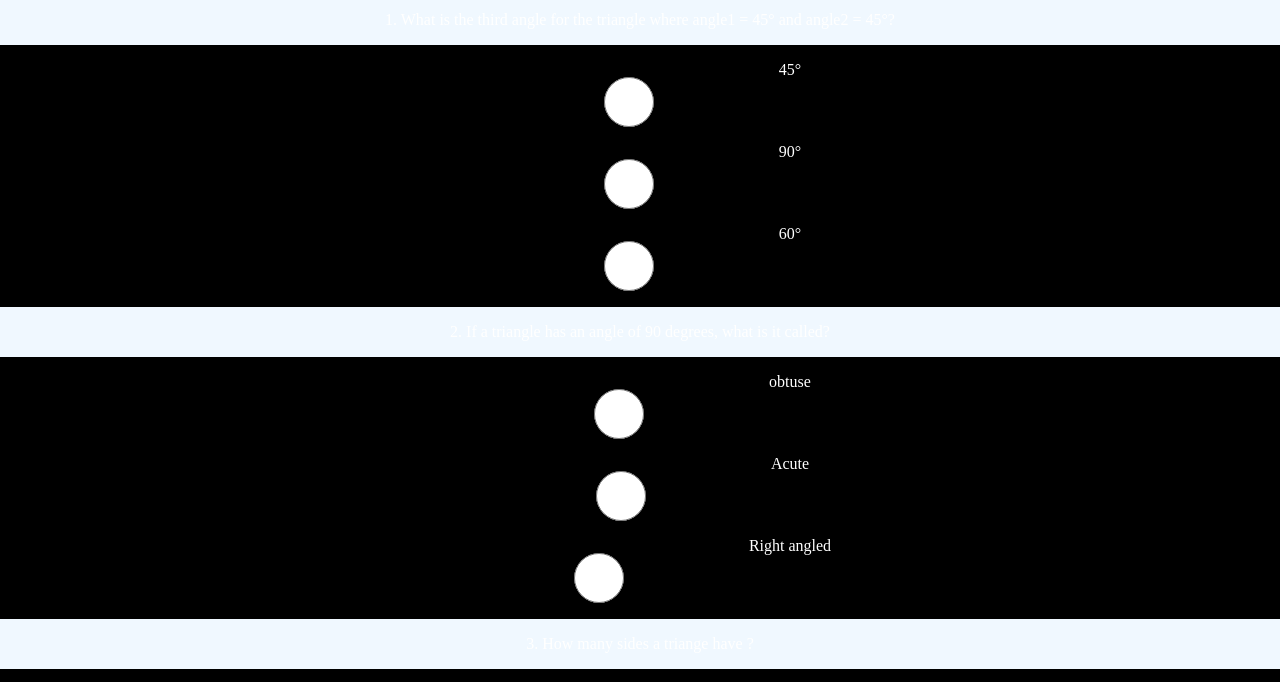
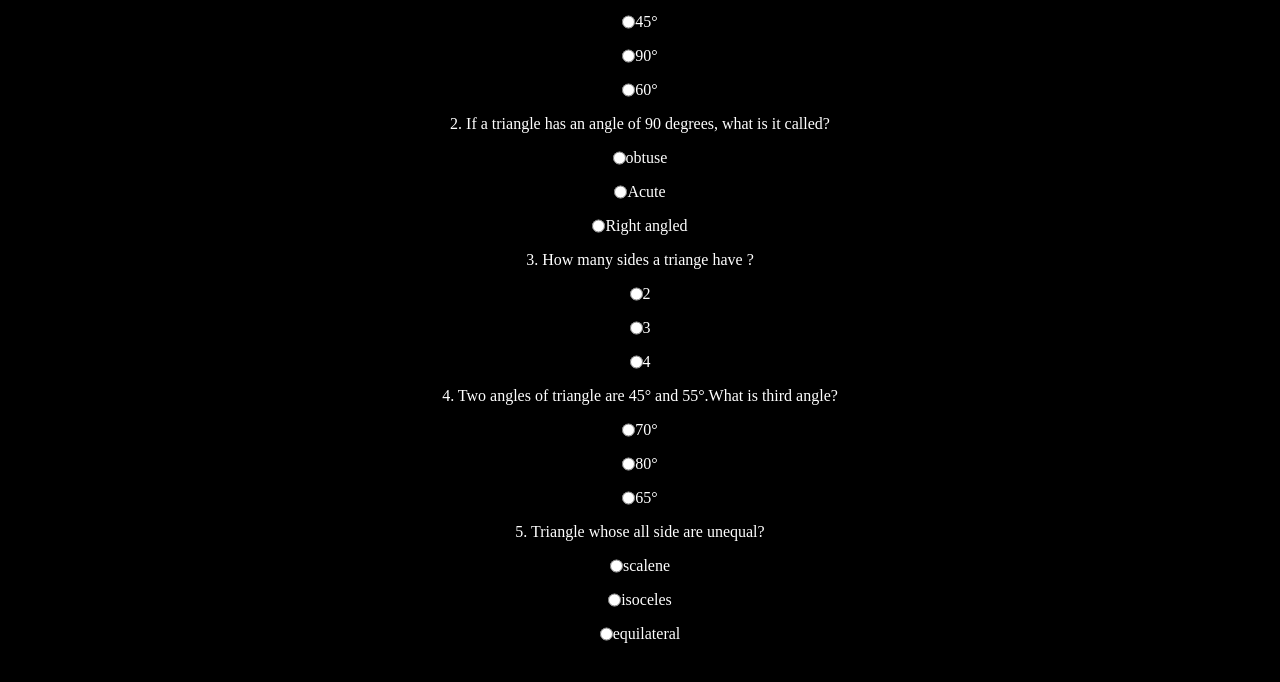
Before and after one commit to medaanilkumar/fun-with-triangles, a plain HTML site: page triangle.html in a window 1280 px wide. Shown: the part 183-865 px from the top of the page. Drawn offline with Linux system fonts and the light colour scheme.

Commit message:
15commit

```diff
--- a/styles.css
+++ b/styles.css
@@ -49,11 +49,11 @@ header{
     text-align: center;
 
 }
-.main,h1,h2{
-    margin-top: 1rem;
+ .main,h1,h2{
+    /* margin-top: 1rem; */
     margin-bottom: 1rem;
-    background-color: black;
-    color: white;
+     background-color: black;
+     color: white;
 }
 .quiz-form label{
     display: flex;
@@ -91,13 +91,13 @@ header{
     height: fit-content;
 
 }
-.Hypotenuse,p,button{
+.Hypotenuse p,.HHypotenuse button{
     padding-top: 1rem;
     padding-bottom: 1rem;
-    background-color: aliceblue;
+     background-color: aliceblue;
 
 }
-.Hypotenuse button,input{
+.Hypotenuse button,.Hypotenuse input{
     width: 300px;
     height: 50px;
     border-radius: 2rem;
@@ -123,7 +123,6 @@ input:focus{
     font-size: large;
     display: block;
     text-align: center;
-    /* background-color: grey; */
     width: fit-content;
     height: 10px;
     padding: 2rem;
```
